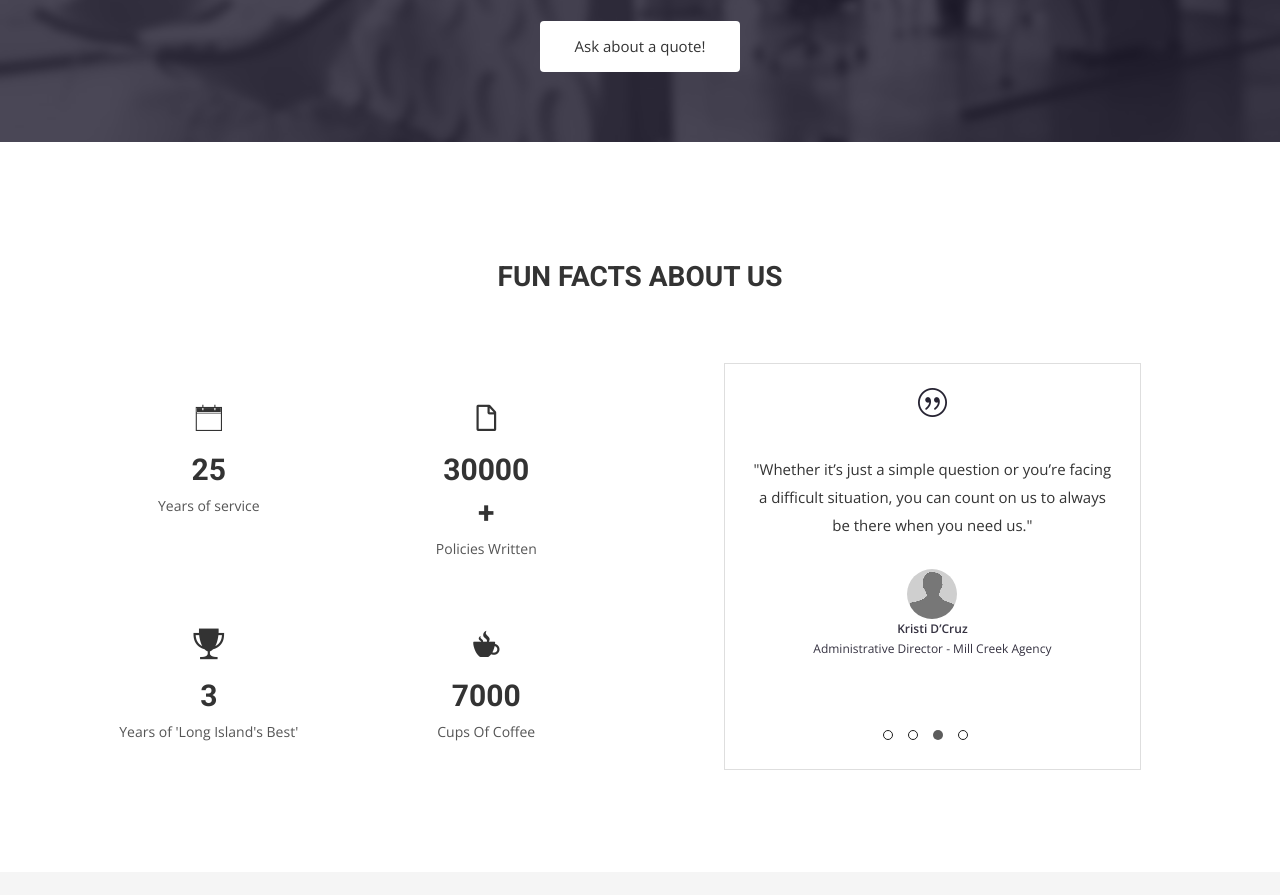
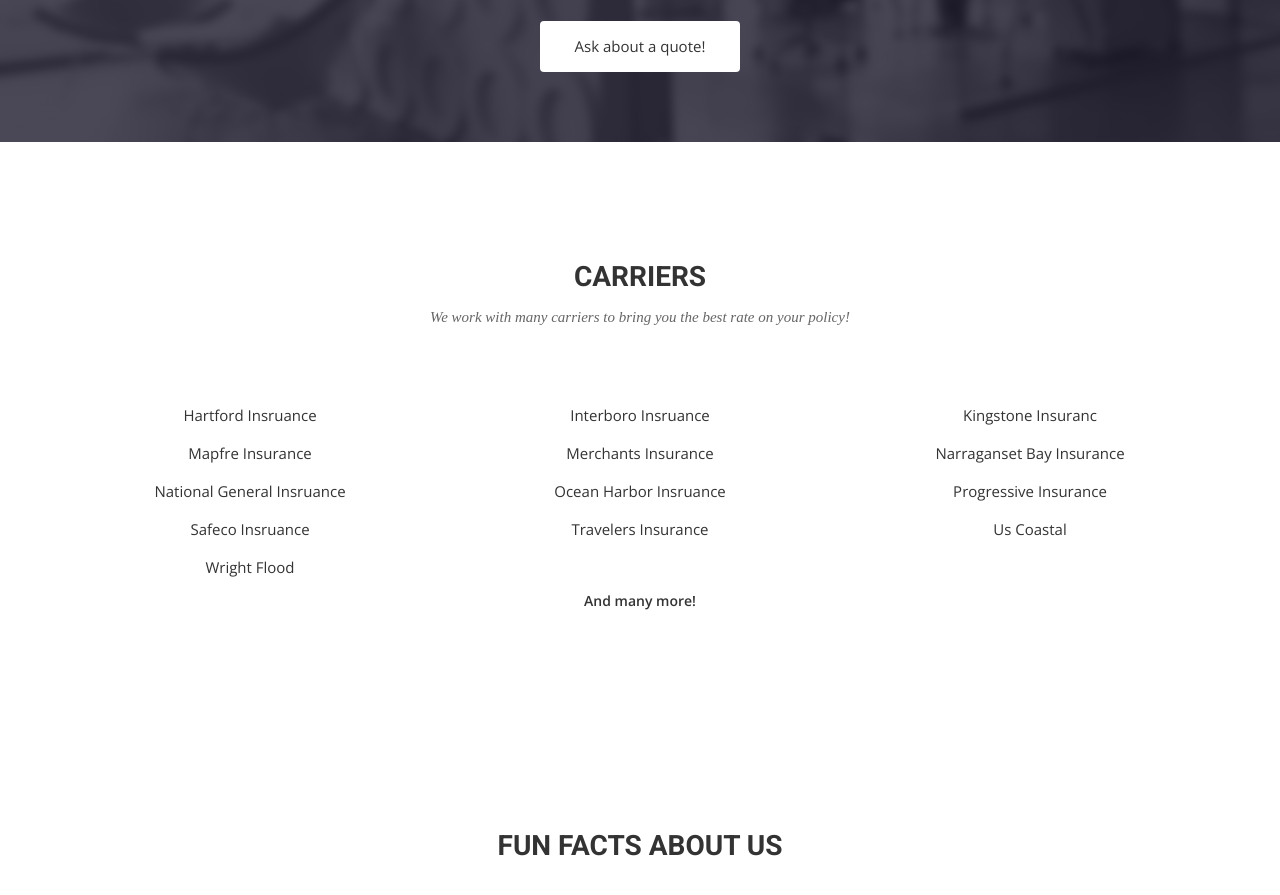
Before and after one commit to MillCreekAgency/Website, a Jekyll site: the page built from index.html, in a window 1280 px wide and 900 px high, scrolled down 2871 px. Shown: the top 895 px of the window. Built offline with Jekyll 4.4.1, drawn with Linux system fonts in a browser that asks for light colours; nearby versions of some CDN libraries; some web fonts are replaced.

Commit message:
Adding a claims section

```diff
--- a/_includes/header.html
+++ b/_includes/header.html
@@ -30,6 +30,7 @@
                 <li><button type='astext' class="textbutton collapsed" data-toggle="collapse" data-target="#companies">Claims</button>
                     <div class="collapse" id="companies">
                         <ul class="companies">
+                            <li>Hartford Insruance<a href="tel:800-553-1710"><i class="fa fa-phone"></i></a></li>
                             <li>Interboro Insurance<a href="tel:516-799-8222"><i class="fa fa-phone"></i></a></li>
                             <li>Kingstone Insurance<a href="tel:800-364-7045"><i class="fa fa-phone"></i></a></li>
                             <li>Mapfre Insurance<a href="tel:800-562-4517"><i class="fa fa-phone"></i></a></li>
--- a/css/airspace.css
+++ b/css/airspace.css
@@ -813,3 +813,7 @@ footer .footer-manu ul li a {
 footer .footer-manu ul li a:hover {
   color: #000;
 }
+
+/*---------------------------
+Cutsom CSS
+-----------------------*/
--- a/index.html
+++ b/index.html
@@ -142,6 +142,43 @@ permalink: /
     </div>
   </div>
 </section>
+<!-- Claim Start -->
+<section id="testimonial">
+  <div class="container">
+    <div class="row">
+      <div class="section-title text-center">
+        <h2>Carriers</h2>
+        <p>We work with many carriers to bring you the best rate on your policy!</p>
+      </div>
+    </div>
+    <div class="row">
+      <div class="col-sm-4 text-center">
+        <p>Hartford Insruance</p>
+        <p>Mapfre Insurance</p>
+        <p>National General Insruance</p>
+        <p>Safeco Insruance</p>
+        <p>Wright Flood</p>
+      </div>
+      <div class="col-sm-4 text-center">
+        <p>Interboro Insruance</p>
+        <p>Merchants Insurance</p>
+        <p>Ocean Harbor Insruance</p>
+        <p>Travelers Insurance</p>
+      </div>
+      <div class="col-sm-4 text-center">
+        <p>Kingstone Insuranc</p>
+        <p>Narraganset Bay Insurance</p>
+        <p>Progressive Insurance</p>
+        <p>Us Coastal</p>
+      </div>
+  </div>
+  <div class="row">
+    <div class="col-md-12 text-center">
+      <strong>And many more!</strong>
+    </div>
+  </div>
+  </div>
+</section>
 <!-- Content Start -->
 <section id="testimonial">
   <div class="container">
```
